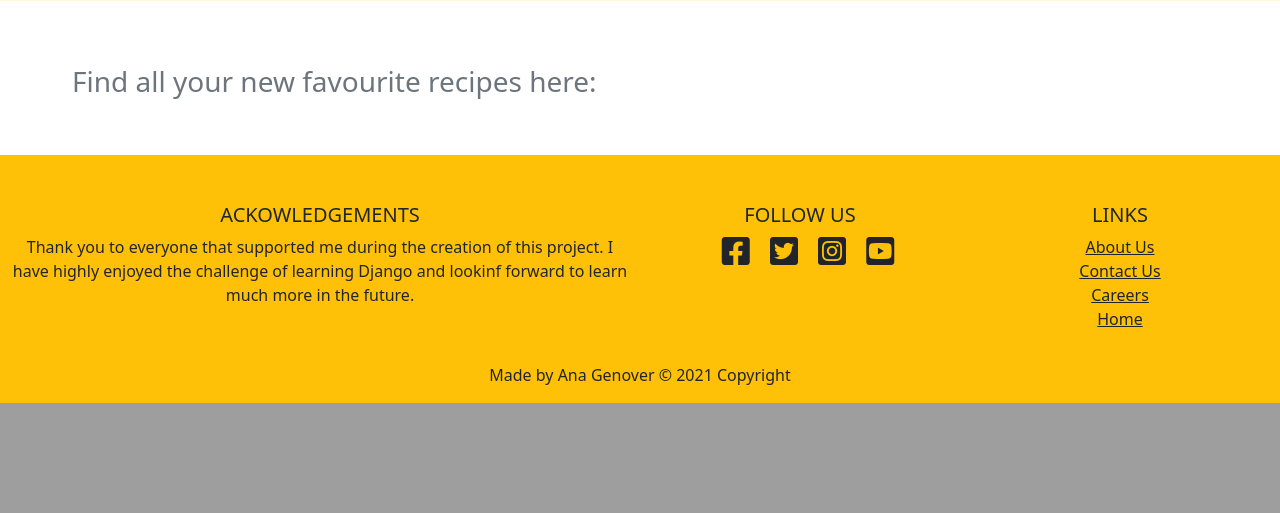
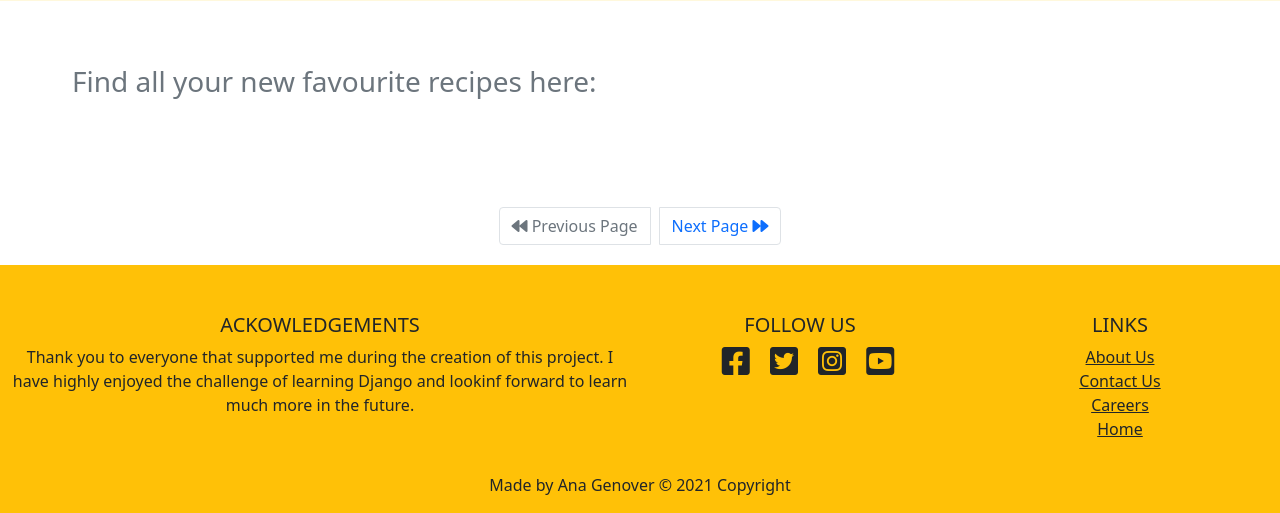
Before and after one commit to AnaG0307/my-recipe-blog-a, a Django app: page / in a window 1280 px wide. Shown: the part 1161-1674 px from the top of the page. Before the commit the page ends 1564 px from the top, so only its background shows below. Run offline with Django 3.2, Linux system fonts and the light colour scheme; data that the repository does not hold is empty; parts of the project's set-up code (start-up, migrations or seed data) failed here and were passed over.

Commit message:
Set up correctly the for loop for the recipe card as it was repeating inside itself infinitly. Also created pagination navbar in index.html

```diff
--- a/templates/index.html
+++ b/templates/index.html
@@ -72,13 +72,12 @@
     <div class="row m-5">
         <h3 class="text-left text-secondary mt-3">Find all your new favourite recipes here:</h3>
     </div>
-    <div class="container-fluid">
-        <div class="row mt-5">
-
+    <div class="col">
+        <div class="row justify-content-start m-5">
+            {% for recipe in recipe_list %}
             <!-- Recipe cards from Bootstrap -->
-            <div class="col-md-4 left">
-                {% for recipe in recipe_list %}
-                <div class="card mb-5">
+            <div class="col-lg-4 mb-5">
+                <div class="card">
                     {% if "placeholder" in recipe.main_image.url %}
                     <img src="https://res.cloudinary.com/dswmcy3pq/image/upload/v1638457770/anna-pelzer-IGfIGP5ONV0-unsplash_dktx8e.jpg"
                         class="card-img-top p-2" alt="...">
@@ -96,15 +95,22 @@
                         <a href="#" class="btn btn-warning btn-outline-dark m-1">See Recipe</a>
                         <a href="#" class="btn btn-warning btn-outline-dark m-1">Save Recipe</a>
                     </div>
-                    {% if forloop.counter|divisibleby:3 %}
                 </div>
-                {% endif %}
-                {% endfor %}
-
             </div>
-
+            {% endfor %}
         </div>
     </div>
+    <!-- Page Navigation from Bootstrap -->
+    <nav aria-label="Page navigation">
+        <ul class="pagination justify-content-center">
+          <li class="page-item disabled">
+            <a class="page-link m-1"><i class="fas fa-backward"></i>  Previous Page</a>
+          </li>
+          <li class="page-item">
+            <a class="page-link m-1" href="#">Next Page  <i class="fas fa-forward"></i></a>
+          </li>
+        </ul>
+      </nav>
 </div>
 
 {% endblock %}
```
